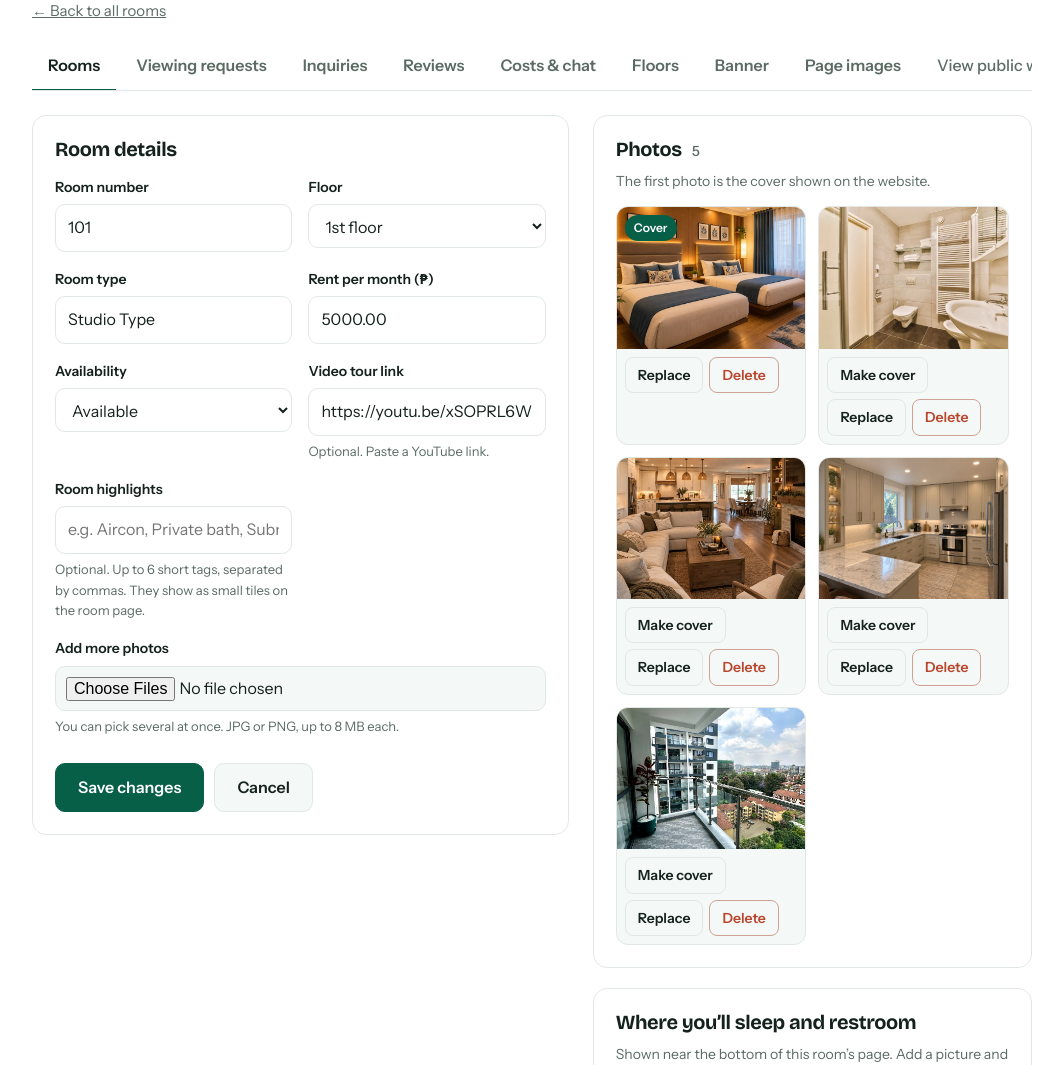
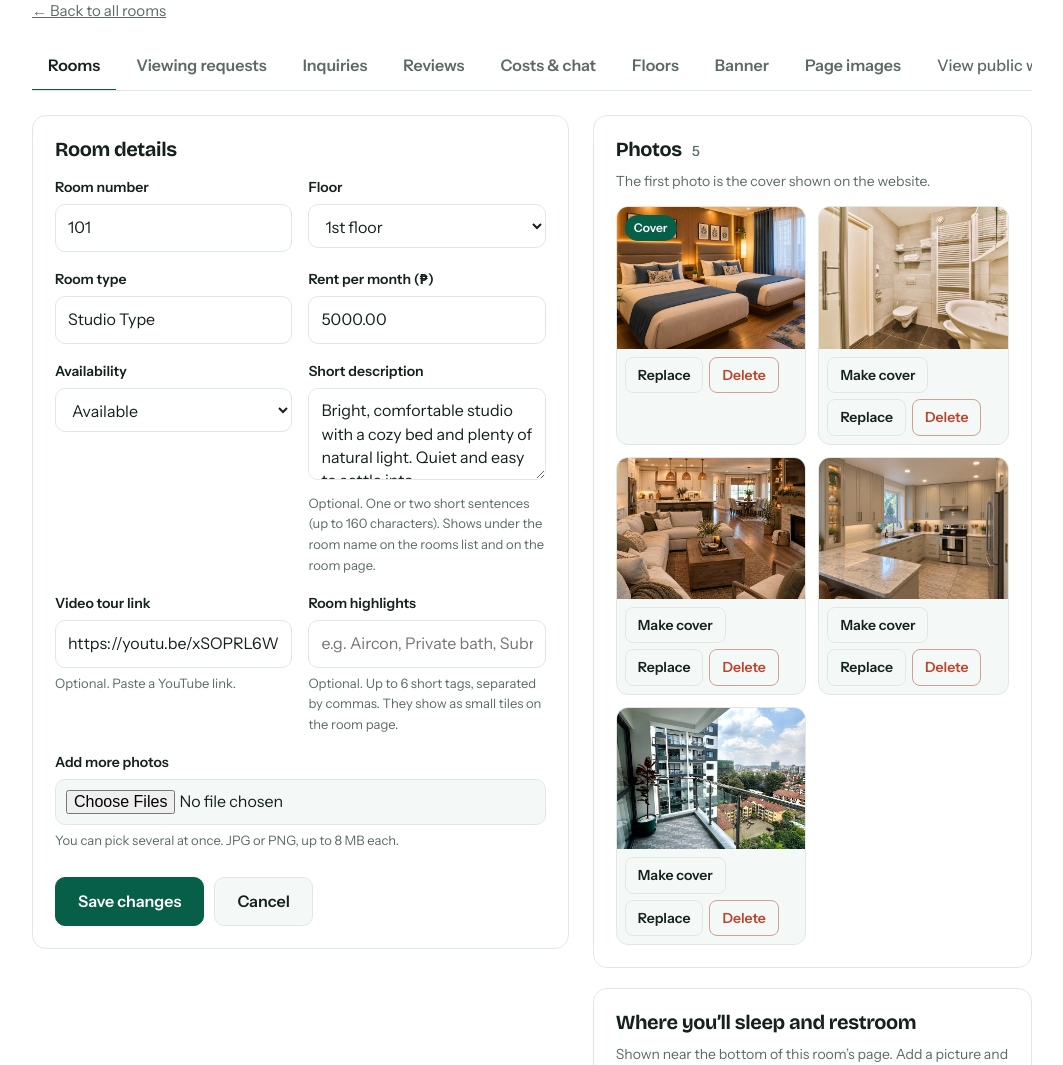
Before and after one commit to boadodean31-creator/apartments, a Django app: page /manage/rooms/1/ in a window 1280 px wide. Shown: the part 138-1203 px from the top of the page, without its empty margins (108-1171 px from the left). Run offline with Django 5.2, Linux system fonts and the light colour scheme; a user stored in the database is signed in; data comes from the database, SQL or seed files in the repository; data that the repository does not hold is empty.

Commit message:
Rooms section: bigger heading, 3 columns, calmer cards, editable room description

```diff
--- a/rooms/forms.py
+++ b/rooms/forms.py
@@ -16,12 +16,14 @@ class RoomForm(forms.ModelForm):
 
     class Meta:
         model = Room
-        fields = ["number", "floor", "room_type", "rent", "status", "video_url", "features"]
+        fields = ["number", "floor", "room_type", "rent", "status", "description", "video_url", "features"]
         labels = {"number": "Room number", "room_type": "Room type", "status": "Availability",
-                  "video_url": "Video tour link", "features": "Room highlights"}
-        help_texts = {"video_url": "Optional. Paste a YouTube link.",
+                  "video_url": "Video tour link", "features": "Room highlights", "description": "Short description"}
+        help_texts = {"description": "Optional. One or two short sentences (up to 160 characters). Shows under the room name on the rooms list and on the room page.",
+                      "video_url": "Optional. Paste a YouTube link.",
                       "features": "Optional. Up to 6 short tags, separated by commas. They show as small tiles on the room page."}
-        widgets = {"room_type": forms.TextInput(attrs={"placeholder": "e.g. Studio, Bedspace, 1-bedroom"}),
+        widgets = {"description": forms.Textarea(attrs={"rows": 3, "maxlength": 160, "placeholder": "e.g. Bright studio with a comfy bed and lots of natural light."}),
+                   "room_type": forms.TextInput(attrs={"placeholder": "e.g. Studio, Bedspace, 1-bedroom"}),
                    "video_url": forms.URLInput(attrs={"placeholder": "https://www.youtube.com/watch?v=..."}),
                    "features": forms.TextInput(attrs={"placeholder": "e.g. Aircon, Private bath, Submeter"})}
 
--- a/rooms/models.py
+++ b/rooms/models.py
@@ -23,6 +23,7 @@ class Room(models.Model):
     status = models.CharField(max_length=10, choices=STATUS, default="available")
     video_url = models.URLField(blank=True)
     features = models.CharField(max_length=120, blank=True)  # comma-separated highlights, e.g. "Aircon, Private bath, Submeter"
+    description = models.CharField(max_length=160, blank=True)  # one or two short sentences shown under the room name
 
     def __str__(self):
         return f"Room {self.number}"
--- a/rooms/static/rooms/manage.css
+++ b/rooms/static/rooms/manage.css
@@ -56,9 +56,9 @@ label.btn{cursor:pointer;display:inline-block}
 .m-grid2{display:grid;grid-template-columns:1fr 1fr;gap:0 16px}
 .m-field{margin-bottom:16px;min-width:0}
 .m-field label{display:block;font-weight:600;font-size:14px;margin-bottom:6px}
-.m-field input,.m-field select,.m-inline input[type="text"]{width:100%;padding:10px 12px;border:1px solid var(--line);border-radius:10px;background:var(--bg);color:var(--ink);font:inherit}
+.m-field input,.m-field select,.m-field textarea,.m-inline input[type="text"]{width:100%;padding:10px 12px;border:1px solid var(--line);border-radius:10px;background:var(--bg);color:var(--ink);font:inherit}
 .m-field input[type="file"]{padding:9px 10px;background:var(--surface)}
-.m-field input:focus,.m-field select:focus,.m-inline input:focus{outline:3px solid color-mix(in srgb,var(--accent) 40%,transparent);border-color:var(--accent)}
+.m-field input:focus,.m-field select:focus,.m-field textarea:focus,.m-inline input:focus{outline:3px solid color-mix(in srgb,var(--accent) 40%,transparent);border-color:var(--accent)}
 .m-field small{display:block;color:var(--muted);font-size:13px;margin-top:5px}
 .m-err{color:var(--busy);font-size:14px;margin:6px 0 0}
 .m-save{display:flex;gap:10px;margin-top:6px}
@@ -196,3 +196,5 @@ label.btn{cursor:pointer;display:inline-block}
 .m-sp-pick img{display:block;width:64px;height:48px;object-fit:cover;border-radius:8px;border:2px solid transparent;opacity:.75}
 .m-sp-pick input:checked + img{border-color:var(--accent);opacity:1}
 .m-sp-pick input:focus-visible + img{outline:3px solid color-mix(in srgb,var(--accent) 40%,transparent)}
+
+.m-field textarea{resize:vertical;min-height:84px;line-height:1.45}
--- /dev/null
+++ b/rooms/static/rooms/rooms-v3.css
@@ -0,0 +1,46 @@
+/* ===== Rooms section v3: bigger heading, 3 columns, calmer cards, room description =====
+   To undo: delete this file and its <link> in templates/rooms/base.html. */
+
+/* off-white band behind the section, so the white cards float on it */
+#rooms { background: color-mix(in srgb, var(--ink) 3%, var(--bg)); }
+
+/* heading: bigger and bolder */
+main #rooms .ht h2 { font-size: clamp(34px, 3.6vw, 52px); line-height: 1.04; letter-spacing: -.03em; font-weight: 800; margin: 0 0 12px; }
+main #rooms .ht p { font-size: 16.5px; color: var(--muted); max-width: 52ch; }
+@media (max-width: 960px) {
+  main #rooms .ht h2 { font-size: clamp(29px, 8vw, 36px); margin-bottom: 8px; }
+  main #rooms .ht p { font-size: 15px; }
+}
+
+/* filter chips: the selected one is outlined, not filled */
+#rooms .filters .chip[aria-pressed="true"] { background: var(--bg); border-color: var(--ink); color: var(--ink); box-shadow: inset 0 0 0 1px var(--ink); }
+#rooms .filters .chip[aria-pressed="true"] .n { background: var(--surface); color: var(--muted); }
+
+/* three columns on desktop (bigger photos) */
+@media (min-width: 961px) {
+  #grid.grid { --cols: 3; gap: 26px; }
+}
+
+/* calmer cards: white, no hard border, very soft shadow */
+#rooms .grid .card { border: 0; background: var(--bg); border-radius: 20px; box-shadow: 0 1px 2px rgba(15, 23, 42, .04), 0 12px 32px -24px rgba(15, 23, 42, .22); }
+:root[data-theme="dark"] #rooms .grid .card { box-shadow: 0 0 0 1px rgba(255, 255, 255, .06); }
+@media (hover: hover) {
+  #rooms .grid .card[data-avail="1"]:hover { transform: translateY(-3px); box-shadow: 0 2px 4px rgba(15, 23, 42, .05), 0 22px 38px -24px rgba(15, 23, 42, .3); }
+}
+@media (min-width: 961px) {
+  #rooms .grid .card h3 { font-size: 22px; }
+  #rooms .grid .card .body .row { border-top: 0; padding-top: 14px; }
+}
+
+/* short description under the room name (two lines at most) */
+.rc-desc { margin: 8px 0 0; font-size: 15px; line-height: 1.5; color: var(--muted); display: -webkit-box; -webkit-line-clamp: 2; -webkit-box-orient: vertical; overflow: hidden; min-height: 3em; }
+.rc-desc + .rc-meta { margin-top: 12px; }
+@media (max-width: 960px) {
+  .rc-desc { margin-top: 4px; font-size: 13px; line-height: 1.45; min-height: 0; }
+  .rc-desc + .rc-meta { margin-top: 8px; }
+}
+
+/* the same description on the room page: under the title on desktop, inside the booking card on phones */
+.rd-desc { margin: 12px 0 0; max-width: 62ch; font-size: 16px; line-height: 1.55; color: var(--muted); }
+.rd-desc-card { display: none; }
+@media (max-width: 900px) { .rd-desc-card { display: block; margin: -4px 0 16px; font-size: 14.5px; } }
--- a/rooms/templates/rooms/base.html
+++ b/rooms/templates/rooms/base.html
@@ -12,7 +12,7 @@
 {% block head %}{% endblock %}
 <link rel="stylesheet" href="{% static 'rooms/mobile.css' %}?v=16">
 <link rel="stylesheet" href="{% static 'rooms/account.css' %}?v=2">
-<link rel="stylesheet" href="{% static 'rooms/site-polish.css' %}?v=2"><link rel="stylesheet" href="{% static 'rooms/refine.css' %}?v=6">
+<link rel="stylesheet" href="{% static 'rooms/site-polish.css' %}?v=2"><link rel="stylesheet" href="{% static 'rooms/refine.css' %}?v=6"><link rel="stylesheet" href="{% static 'rooms/rooms-v3.css' %}?v=1">
 <script>/* light mode is the default; dark only if the visitor chose it with the toggle (saved in localStorage) */var t="light";try{t=localStorage.getItem("theme")||"light"}catch(e){}document.documentElement.dataset.theme=t;</script>
 </head>
 <body>
--- a/rooms/templates/rooms/home.html
+++ b/rooms/templates/rooms/home.html
@@ -123,6 +123,7 @@
       </div>
       <div class="body">
         <h3>Room {{ r.number }}</h3>
+        {% if r.description %}<p class="rc-desc">{{ r.description }}</p>{% endif %}
         <ul class="rc-meta"><li><svg viewBox="0 0 24 24" aria-hidden="true"><path d="m12 3 9 5-9 5-9-5 9-5z"/><path d="m3 13 9 5 9-5"/></svg>{{ r.get_floor_display }}</li><li><svg viewBox="0 0 24 24" aria-hidden="true"><path d="M3 18V7M3 14h18v4M21 14v-2a3 3 0 0 0-3-3h-7v5"/><circle cx="7" cy="11" r="1.6"/></svg>{{ r.room_type }}</li>{% if r.card_feats %}<li class="rc-feat"><svg viewBox="0 0 24 24" aria-hidden="true"><circle cx="12" cy="12" r="8.5"/><path d="m8.5 12.3 2.4 2.4 4.6-5"/></svg>{{ r.card_feats }}</li>{% endif %}</ul>
         <div class="row">
           <div class="price">₱{{ r.rent|floatformat:"0g" }} <small>/ month</small></div>
--- a/rooms/templates/rooms/manage/room_form.html
+++ b/rooms/templates/rooms/manage/room_form.html
@@ -14,6 +14,7 @@
       {% include "rooms/manage/_field.html" with f=form.room_type %}
       {% include "rooms/manage/_field.html" with f=form.rent %}
       {% include "rooms/manage/_field.html" with f=form.status %}
+      {% include "rooms/manage/_field.html" with f=form.description %}
       {% include "rooms/manage/_field.html" with f=form.video_url %}
       {% include "rooms/manage/_field.html" with f=form.features %}
     </div>
--- a/rooms/templates/rooms/room_detail.html
+++ b/rooms/templates/rooms/room_detail.html
@@ -36,6 +36,7 @@
         <p class="rd-ttl" aria-hidden="true">Room {{ room.number }}</p>
         <p class="rd-meta" aria-hidden="true">{{ room.get_floor_display }} · {{ room.room_type }}</p>
         <p class="rd-where"><svg class="rd-where-pin" viewBox="0 0 24 24" aria-hidden="true"><path d="M12 21s-6.5-5.6-6.5-11a6.5 6.5 0 0 1 13 0c0 5.4-6.5 11-6.5 11z"/><circle cx="12" cy="10" r="2.4"/></svg><span class="rd-where-txt"><b>{{ short_address }}</b>{% if landmark %}<span class="rd-where-lm">{{ landmark }}</span>{% endif %}</span><a class="rd-where-go" href="#location" data-loc-link>Show map</a></p>
+        {% if room.description %}<p class="rd-desc">{{ room.description }}</p>{% endif %}
         </div>
         <div class="rd-acts rd-acts-hero" data-room="{{ room.number }}">
       <button class="rd-act rd-act-share" type="button"><svg viewBox="0 0 24 24" aria-hidden="true"><path d="M12 15V3M7.5 7.5L12 3l4.5 4.5M5 12v7a2 2 0 0 0 2 2h10a2 2 0 0 0 2-2v-7"/></svg>Share</button>
@@ -191,6 +192,7 @@
           <span class="rd-chip"><svg viewBox="0 0 24 24" aria-hidden="true"><path d="M5 11V8a3 3 0 0 1 3-3h8a3 3 0 0 1 3 3v3"/><path d="M3 13a2 2 0 0 1 4 0v1h10v-1a2 2 0 0 1 4 0v5H3z"/><path d="M5 18v2M19 18v2"/></svg>{{ room.room_type }}</span>
         </div>
         <p class="rd-where rd-where-card"><svg class="rd-where-pin" viewBox="0 0 24 24" aria-hidden="true"><path d="M12 21s-6.5-5.6-6.5-11a6.5 6.5 0 0 1 13 0c0 5.4-6.5 11-6.5 11z"/><circle cx="12" cy="10" r="2.4"/></svg><span class="rd-where-txt"><b>{{ short_address }}</b>{% if landmark %}<span class="rd-where-lm">{{ landmark }}</span>{% endif %}</span><a class="rd-where-go" href="#location" data-loc-link>Show map</a></p>
+        {% if room.description %}<p class="rd-desc rd-desc-card">{{ room.description }}</p>{% endif %}
         {% if room_features %}<ul class="rd-feats" aria-label="Room highlights">{% for f in room_features %}<li><svg viewBox="0 0 24 24" aria-hidden="true"><path d="{{ f.path }}"/></svg><span>{{ f.label }}</span></li>{% endfor %}</ul>{% endif %}
         <div class="rd-price" id="pricing"><span class="rd-plabel">Monthly rental</span><span class="price big">₱{{ room.rent|floatformat:"0g" }} <small>/ month</small></span></div>
         {% if room.status == 'available' %}
```
Also changed, not shown: rooms/migrations/0015_room_description.py (added).
